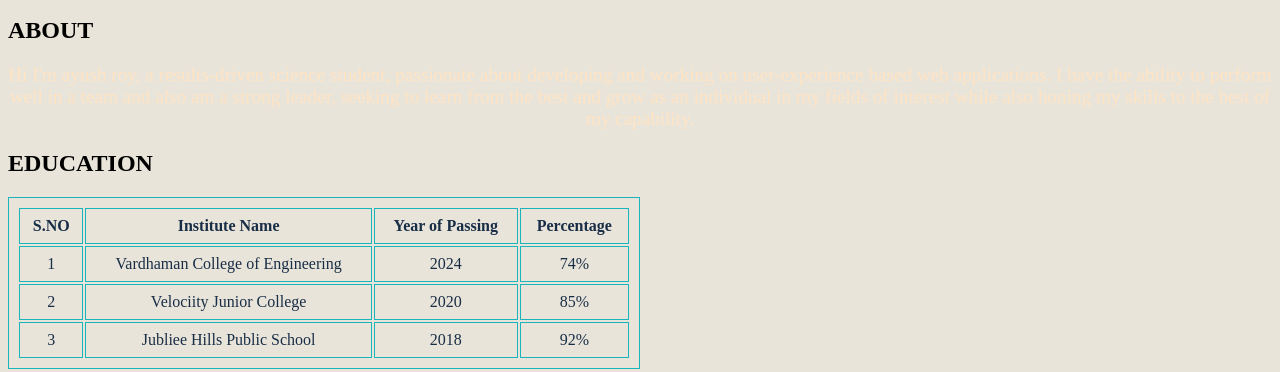
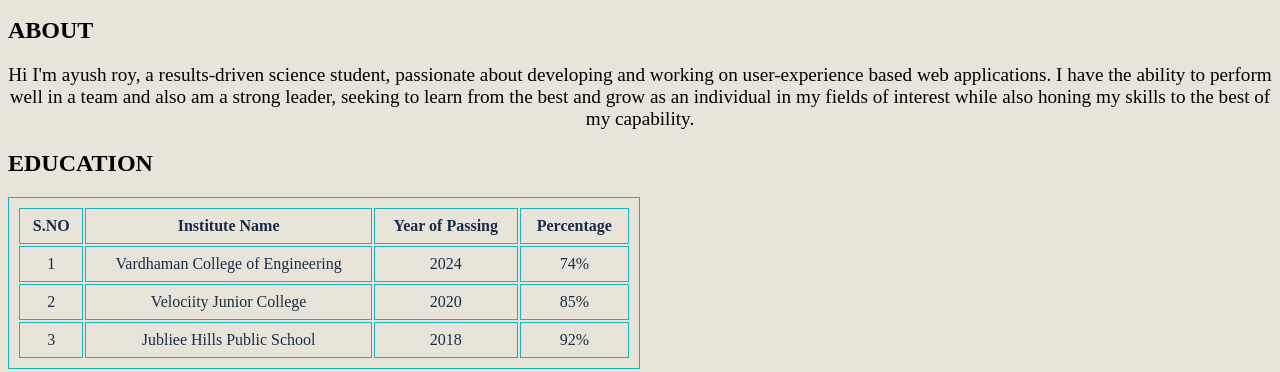
Before and after one commit to kyocell/intern-portfolio, a plain HTML site: page index.html in a window 1280 px wide. Shown: the part 465-837 px from the top of the page. Drawn offline with Linux system fonts and the light colour scheme.

Commit message:
Update index.html

```diff
--- a/index.html
+++ b/index.html
@@ -24,7 +24,7 @@
                 <img src="ayush.JPG" alt="image" width="400" height="400">
             </div>
             <h2 style="background-color:#e9e4da">ABOUT</h2>
-            <p font align="center" style="color:bisque; font-size: larger;">Hi I'm ayush roy, a results-driven science student, passionate about developing and working on user-experience based web applications. I have the ability to perform well in a team and also am a strong leader, seeking to learn from the best and grow as an individual in my fields of interest while also honing my skills to the best of my capability.</p>
+            <p font align="center" style="color:black; font-size: larger;">Hi I'm ayush roy, a results-driven science student, passionate about developing and working on user-experience based web applications. I have the ability to perform well in a team and also am a strong leader, seeking to learn from the best and grow as an individual in my fields of interest while also honing my skills to the best of my capability.</p>
             <h2 style="background-color:#e9e4da">EDUCATION</h2>
             <table style="width:50%">
                 <tr style="color: #182e46;">
```
